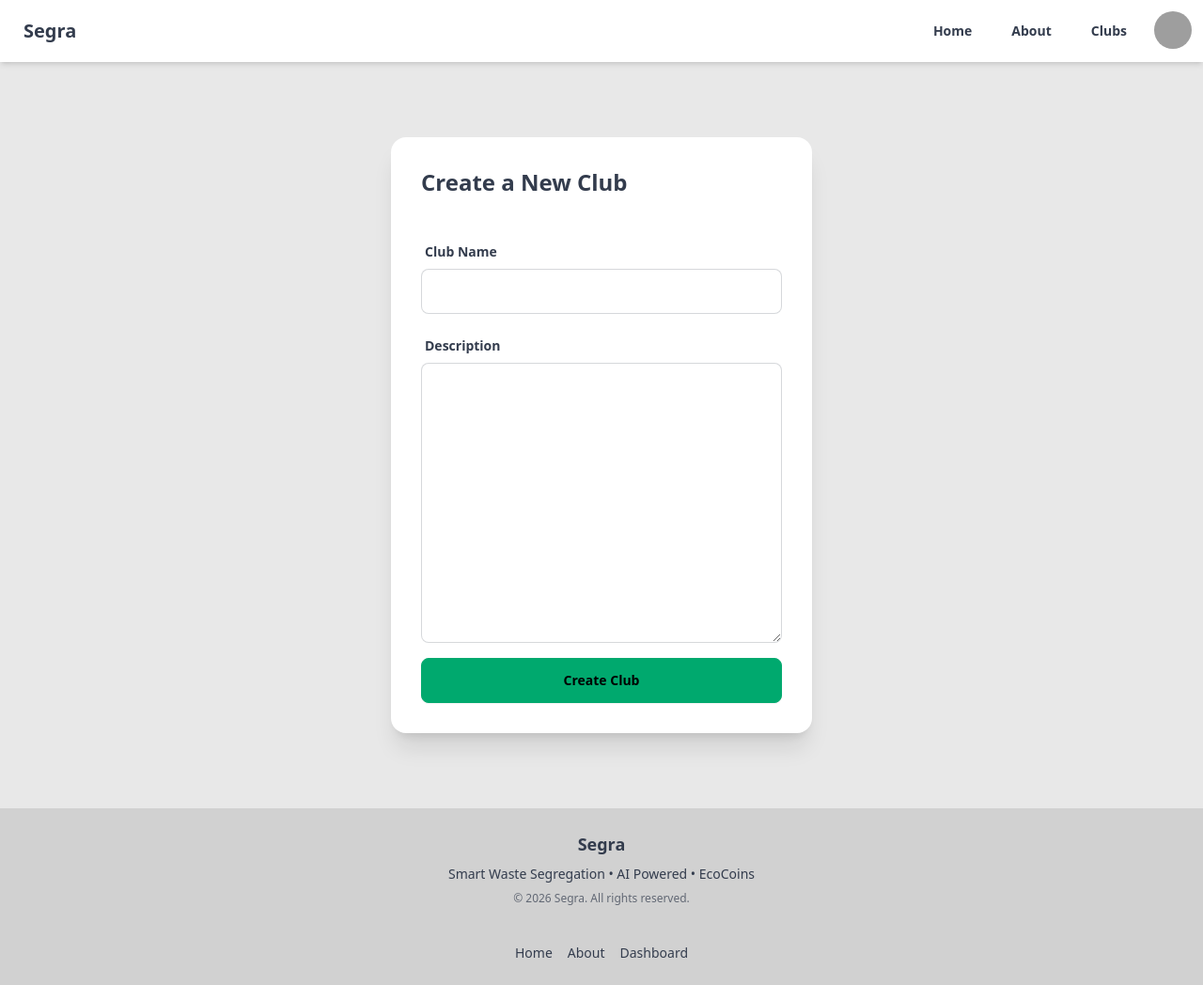
After one commit to harishtpj/SegraWeb, a Django app: page /clubs/create/ in a window 1280 px wide. The commit adds this page. Shown: the whole page at 94% size. Run offline with Django 5.2, Linux system fonts and the light colour scheme; the visitor is signed in with stand-in values (Sample User, id 1); some libraries are stand-ins or nearby versions; grey boxes are pictures that could not be loaded.

Commit message:
Added clubs feature

```diff
--- /dev/null
+++ b/clubs/forms.py
@@ -0,0 +1,12 @@
+from django import forms
+
+from .models import Club
+
+class ClubForm(forms.ModelForm):
+    class Meta:
+        model = Club
+        fields = ['name', 'description']
+        widgets = {
+            "name": forms.TextInput(attrs={"class": "input input-bordered w-full"}),
+            "description": forms.Textarea(attrs={"class": "textarea textarea-bordered w-full"}),
+        }
--- a/clubs/models.py
+++ b/clubs/models.py
@@ -4,9 +4,14 @@ from django.db import models
 User = settings.AUTH_USER_MODEL
 
 class Club(models.Model):
-    name = models.CharField(max_length=100)
-    desc = models.TextField()
+    name = models.CharField(max_length=100, unique=True)
+    description = models.TextField()
+    created_by = models.ForeignKey(User, on_delete=models.CASCADE, related_name="created_clubs")
+    created_at = models.DateTimeField(auto_now_add=True)
     members = models.ManyToManyField(User, blank=True, related_name="clubs")
+
+    def __str__(self):
+        return self.name
 
 class EcoDrive(models.Model):
     club = models.ForeignKey(Club, on_delete=models.CASCADE)
--- a/clubs/urls.py
+++ b/clubs/urls.py
@@ -1,8 +1,16 @@
 from django.urls import path
 
-from .views import club_list, join_club
+from clubs import views
 
 urlpatterns = [
-    path("clubs/", club_list, name="clubs"),
-    path("clubs/join/<int:club_id>/", join_club, name="join_club"),
+    path("", views.club_list, name="club_list"),
+    path("create/", views.club_create, name="club_create"),
+    path("<int:pk>/", views.club_detail, name="club_detail"),
+    path("<int:pk>/join/", views.club_join, name="club_join"),
+    path("<int:pk>/leave/", views.club_leave, name="club_leave"),
+    path("<int:pk>/edit/", views.club_edit, name="club_edit"),
+    path("<int:pk>/delete/", views.club_delete, name="club_delete"),
+    path("<int:pk>/add_member/<int:user_id>/", views.club_add_member, name="club_add_member"),
+    path("<int:pk>/remove_member/<int:user_id>/", views.club_remove_member, name="club_remove_member"),
+    path("my_clubs/", views.my_clubs, name="my_clubs"),
 ]
--- a/clubs/views.py
+++ b/clubs/views.py
@@ -1,18 +1,95 @@
-from django.contrib.auth import login
 from django.contrib.auth.decorators import login_required
 from django.shortcuts import get_object_or_404, redirect, render
 
+from accounts.models import User
 from .models import Club
-
+from .forms import ClubForm
 
 @login_required
 def club_list(req):
     clubs = Club.objects.all()
-    return render(req, "clubs.html", {"clubs": clubs})
+    return render(req, "clubs/club_list.html", {"clubs": clubs})
+
+@login_required
+def my_clubs(req):
+    clubs = req.user.created_clubs.all()
+    return render(req, "clubs/my_clubs.html", {"clubs": clubs})
+
+@login_required
+def club_create(req):
+    if req.method == "POST":
+        form = ClubForm(req.POST)
+        if form.is_valid():
+            club = form.save(commit=False)
+            club.created_by = req.user
+            club.save()
+            club.members.add(req.user)
+            return redirect("club_list")
+    else:
+        form = ClubForm()
+    return render(req, "clubs/club_create.html", {"form": form})
+
+@login_required
+def club_detail(req, pk):
+    club = get_object_or_404(Club, pk=pk)
+    is_member = req.user in club.members.all()
+    is_admin = req.user == club.created_by
+    return render(req, "clubs/club_detail.html", {
+        "club": club,
+        "is_member": is_member,
+        "is_admin": is_admin
+    })
+
+@login_required
+def club_edit(request, pk):
+    club = get_object_or_404(Club, pk=pk)
+    if request.user != club.created_by:
+        return redirect("club_detail", pk=pk)
+
+    if request.method == "POST":
+        form = ClubForm(request.POST, instance=club)
+        if form.is_valid():
+            form.save()
+            return redirect("club_detail", pk=pk)
+    else:
+        form = ClubForm(instance=club)
+
+    return render(request, "clubs/club_create.html", {"form": form})
+
+@login_required
+def club_delete(request, pk):
+    club = get_object_or_404(Club, pk=pk)
+    if request.user == club.created_by:
+        club.delete()
+    return redirect("club_list")
+
+@login_required
+def club_join(req, pk):
+    club = get_object_or_404(Club, id=pk)
+    club.members.add(req.user)
+    return redirect("club_detail", pk=pk)
+
+@login_required
+def club_leave(req, pk):
+    club = get_object_or_404(Club, id=pk)
+    club.members.remove(req.user)
+    return redirect("club_detail", pk=pk)
+
+@login_required
+def club_add_member(request, pk, user_id):
+    club = get_object_or_404(Club, pk=pk)
+    if request.user != club.created_by:
+        return redirect("club_detail", pk=pk)
+    user = get_object_or_404(User, pk=user_id)
+    club.members.add(user)
+    return redirect("club_detail", pk=pk)
 
 
 @login_required
-def join_club(req, club_id):
-    club = get_object_or_404(Club, id=club_id)
-    club.members.add(req.user)
-    return redirect("clubs")
+def club_remove_member(request, pk, user_id):
+    club = get_object_or_404(Club, pk=pk)
+    if request.user != club.created_by:
+        return redirect("club_detail", pk=pk)
+    user = get_object_or_404(User, pk=user_id)
+    club.members.remove(user)
+    return redirect("club_detail", pk=pk)
--- a/segra/urls.py
+++ b/segra/urls.py
@@ -28,7 +28,7 @@ urlpatterns = [
     path("about/", about, name="about"),
     path("", include("accounts.urls")),
     path("", include("ecocoins.urls")),
-    path("", include("clubs.urls")),
+    path("clubs/", include("clubs.urls")),
 ]
 
 if settings.DEBUG:
--- /dev/null
+++ b/templates/clubs/club_create.html
@@ -0,0 +1,35 @@
+{% extends "base.html" %}
+{% block content %}
+
+<div class="flex justify-center mt-10">
+    <div class="card w-full max-w-md bg-base-100 shadow-xl">
+        <div class="card-body">
+            <h2 class="card-title text-2xl font-bold mb-4 text-center">
+                Create a New Club
+            </h2>
+            <form method="post" class="space-y-4">
+                {% csrf_token %}
+
+                <div class="form-control w-full">
+                    <label class="label">
+                        <span class="label-text font-semibold">Club Name</span>
+                    </label>
+                    {{ form.name }}
+                </div>
+
+                <div class="form-control w-full">
+                    <label class="label">
+                        <span class="label-text font-semibold">Description</span>
+                    </label>
+                    {{ form.description }}
+                </div>
+
+                <button type="submit" class="btn btn-success w-full mt-2">
+                    Create Club
+                </button>
+            </form>
+        </div>
+    </div>
+</div>
+
+{% endblock %}
--- a/templates/partials/navbar.html
+++ b/templates/partials/navbar.html
@@ -8,6 +8,9 @@
 	<a class="btn btn-ghost" href="{% url 'about' %}">About</a>
 
         {% if user.is_authenticated %}
+    <div class="flex-none gap-2">
+        <a class="btn btn-ghost" href="{% url 'club_list' %}">Clubs</a>
+    </div>
         <div class="dropdown dropdown-end">
             <label tabindex="0" class="btn btn-ghost btn-circle avatar">
                 <div class="w-10 rounded-full">
@@ -21,12 +24,15 @@
 
             <ul tabindex="0" class="mt-3 p-2 shadow menu menu-sm dropdown-content bg-base-100 rounded-box w-52">
                 <li><a href="{% url 'dashboard' %}">Dashboard</a></li>
-                <li>
+                <li><a href="{% url 'my_clubs' %}">My Clubs</a></li>
+
                     <form method="post" action="{% url 'logout' %}">
-                        {% csrf_token %}
+                        <li>
+                            {% csrf_token %}
                         <button type="submit" class="w-full text-left">Logout</button>
+                        </li>
                     </form>
-                </li>
+
             </ul>
         </div>
         {% else %}
```
Also changed, not shown: clubs/admin.py (+6 -1 lines), templates/clubs.html (deleted, +0 -14 lines), templates/clubs/club_detail.html (added, +45 -0 lines), templates/clubs/club_list.html (added, +28 -0 lines), templates/clubs/my_clubs.html (added, +27 -0 lines), accounts/migrations/0003_alter_user_profile_photo.py (added), clubs/migrations/0003_rename_desc_club_description_club_created_at_and_more.py (added).
